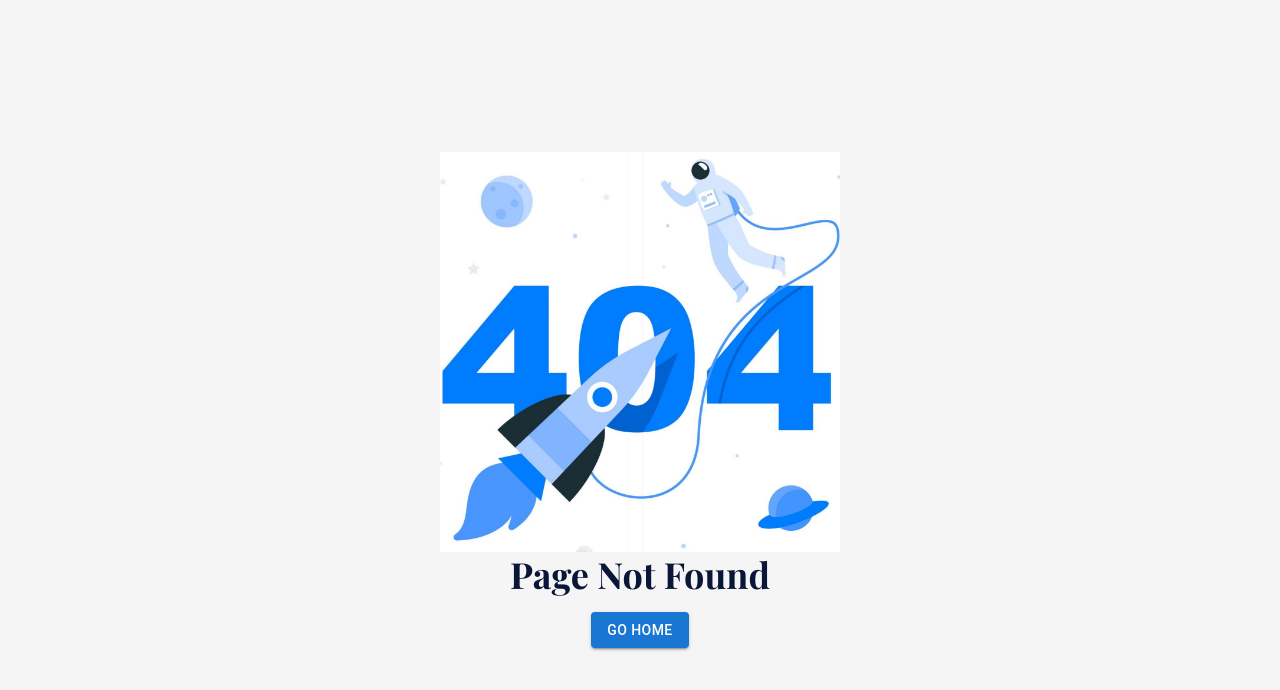
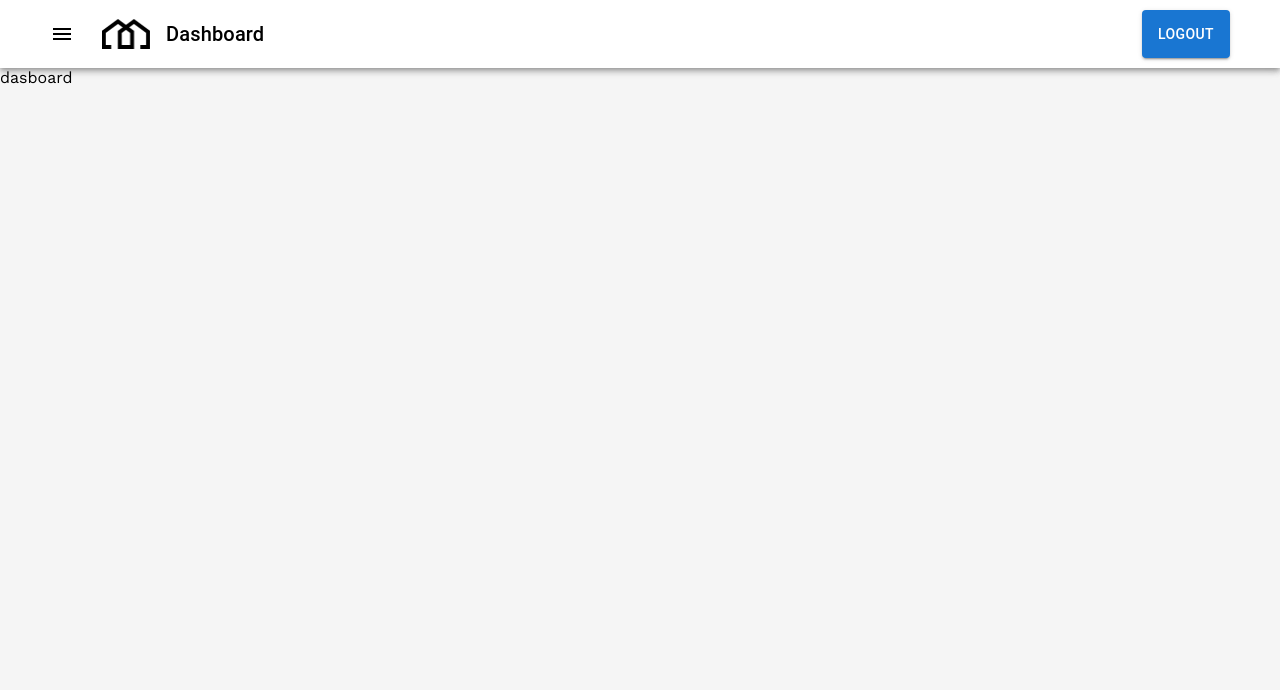
Before and after one commit to swapnil432/FY-Project, a Next.js app in the folder client/: page /admin/dasboard in a window 1280 px wide. Before the commit this address had no page. Shown: the top 690 px of the page. Built offline with nearby package versions, Linux system fonts and the light colour scheme; a web font is replaced by a local one.

Commit message:
admin navbar added

```diff
--- /dev/null
+++ b/client/src/Admin/components/AdminNavbar/index.jsx
@@ -0,0 +1,121 @@
+import {
+  AppBar,
+  Button,
+  IconButton,
+  styled,
+  Box,
+  Typography,
+  Drawer,
+  List,
+  ListItem,
+  ListItemIcon,
+  ListItemText,
+} from "@mui/material";
+import React, { useState } from "react";
+import MenuIcon from "@mui/icons-material/Menu";
+import GroupIcon from "@mui/icons-material/Group";
+import ApartmentIcon from "@mui/icons-material/Apartment";
+import Image from "next/image";
+import { ChevronLeft } from "@mui/icons-material";
+
+const Nav = styled(Box)({
+  boxShadow: "rgba(99, 99, 99, 0.2) 0px 2px 8px 0px",
+  display: "flex",
+  background: "#fff",
+  justifyContent: "space-between",
+  padding: "10px 50px",
+});
+const NavItem = styled(Button)({
+  fontSize: "15px",
+  marginRight: "2px",
+  textTransform: "capitalize",
+  color: "inherit",
+});
+
+const AdminNavbar = () => {
+  const [leftDrawer, setLeftDrawer] = useState(false);
+  const [navwidth, setNavwidth] = useState(0);
+
+  const toggleDrawer = (open) => (event) => {
+    setLeftDrawer(open);
+    open ? setNavwidth(175) : setNavwidth(0);
+  };
+  const list = () => (
+    <Box sx={{ width: 250 }}>
+      <List>
+        <IconButton onClick={toggleDrawer(false)}>
+          <ListItem>
+            <ListItemIcon sx={{ marginLeft: 20 }}>
+              <ChevronLeft />
+            </ListItemIcon>
+          </ListItem>
+        </IconButton>
+        <ListItem button>
+          <ListItemIcon>
+            <GroupIcon />
+          </ListItemIcon>
+          <ListItemText primary="Users" />
+        </ListItem>
+        <ListItem button>
+          <ListItemIcon>
+            <ApartmentIcon />
+          </ListItemIcon>
+          <ListItemText primary="Property" />
+        </ListItem>
+      </List>
+    </Box>
+  );
+  return (
+    <AppBar position="static" color="transparent">
+      <Nav>
+        <div
+          style={{
+            display: "flex",
+            alignItems: "center",
+            marginLeft: navwidth,
+          }}
+        >
+          <IconButton
+            size="large"
+            edge="start"
+            color="inherit"
+            aria-label="menu"
+            sx={{ mr: 2 }}
+            onClick={toggleDrawer(true)}
+          >
+            <MenuIcon />
+          </IconButton>
+          <div
+            style={{
+              width: "3rem",
+              height: "3rem",
+              position: "relative",
+            }}
+          >
+            <Image
+              src={"/Master/logo.png"}
+              alt="Logo"
+              fill
+              objectFit="contain"
+            />
+          </div>
+          <Typography
+            variant="h6"
+            noWrap
+            component="div"
+            sx={{ flexGrow: 1, ml: "1rem" }}
+          >
+            Dashboard
+          </Typography>
+        </div>
+        <Button variant="contained">Logout</Button>
+
+        <Drawer anchor="left" open={leftDrawer} onClose={toggleDrawer(false)}>
+          {list()}
+        </Drawer>
+      </Nav>
+    </AppBar>
+  );
+};
+
+export default AdminNavbar;
--- a/client/src/pages/_app.js
+++ b/client/src/pages/_app.js
@@ -1,3 +1,4 @@
+import AdminNavbar from "@/Admin/components/AdminNavbar";
 import { Provider } from "@/Context";
 import Footer from "@/components/common/Footer";
 import Navbar from "@/components/common/Navbar";
@@ -6,13 +7,13 @@ import { useRouter } from "next/router";
 
 export default function App({ Component, pageProps }) {
   const router = useRouter();
-  const exclude = ["/login", "/404"].includes(router.pathname);
+  const exclude = ["/login", "/404", "/admin/login"].includes(router.pathname);
   const excludeAdmin = router.pathname.startsWith("/admin");
   return (
     <>
       <Provider>
         {!exclude && !excludeAdmin && <Navbar />}
-
+        {!exclude && excludeAdmin && <AdminNavbar />}
         <Component {...pageProps} />
         {!exclude && !excludeAdmin && <Footer />}
       </Provider>
--- /dev/null
+++ b/client/src/pages/admin/dasboard.js
@@ -0,0 +1,7 @@
+import React from "react";
+
+const dasboard = () => {
+  return <div>dasboard</div>;
+};
+
+export default dasboard;
```
